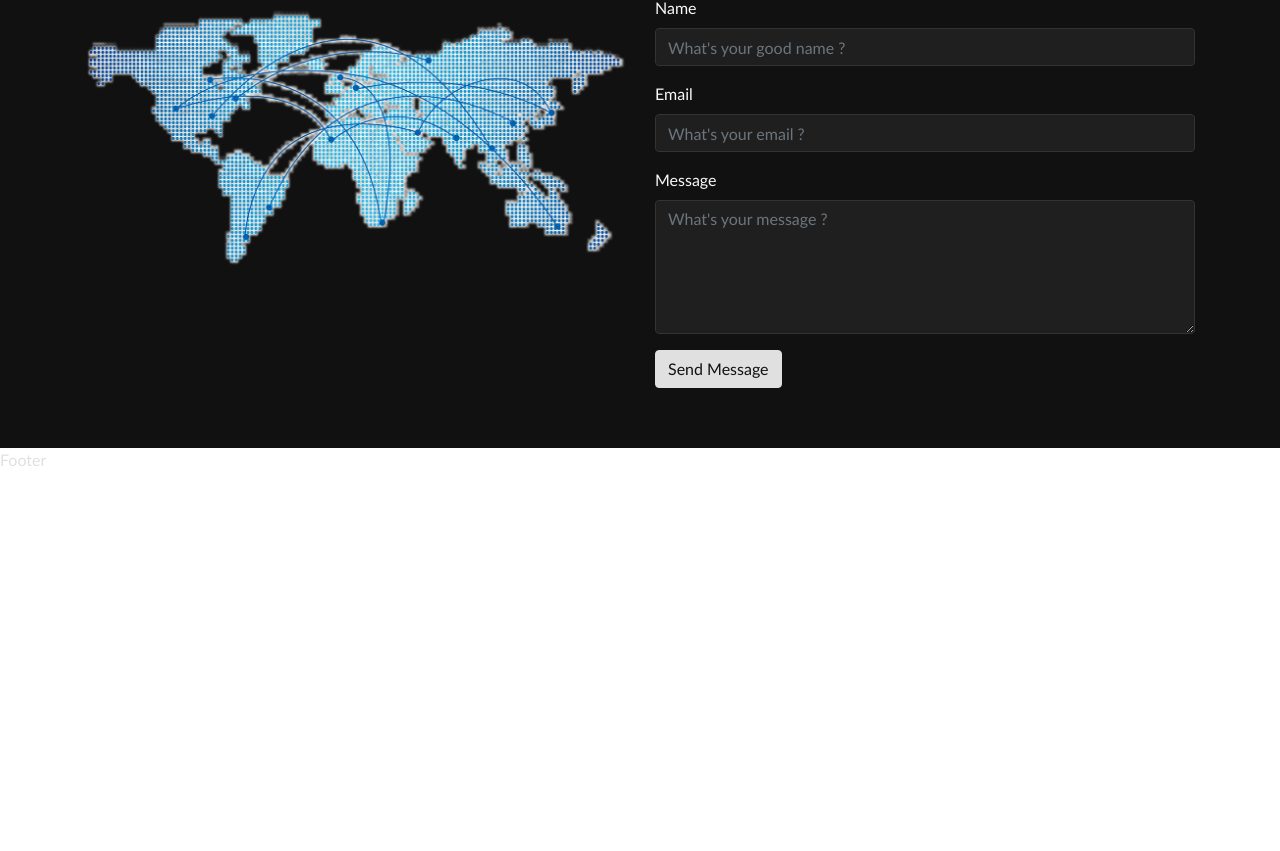
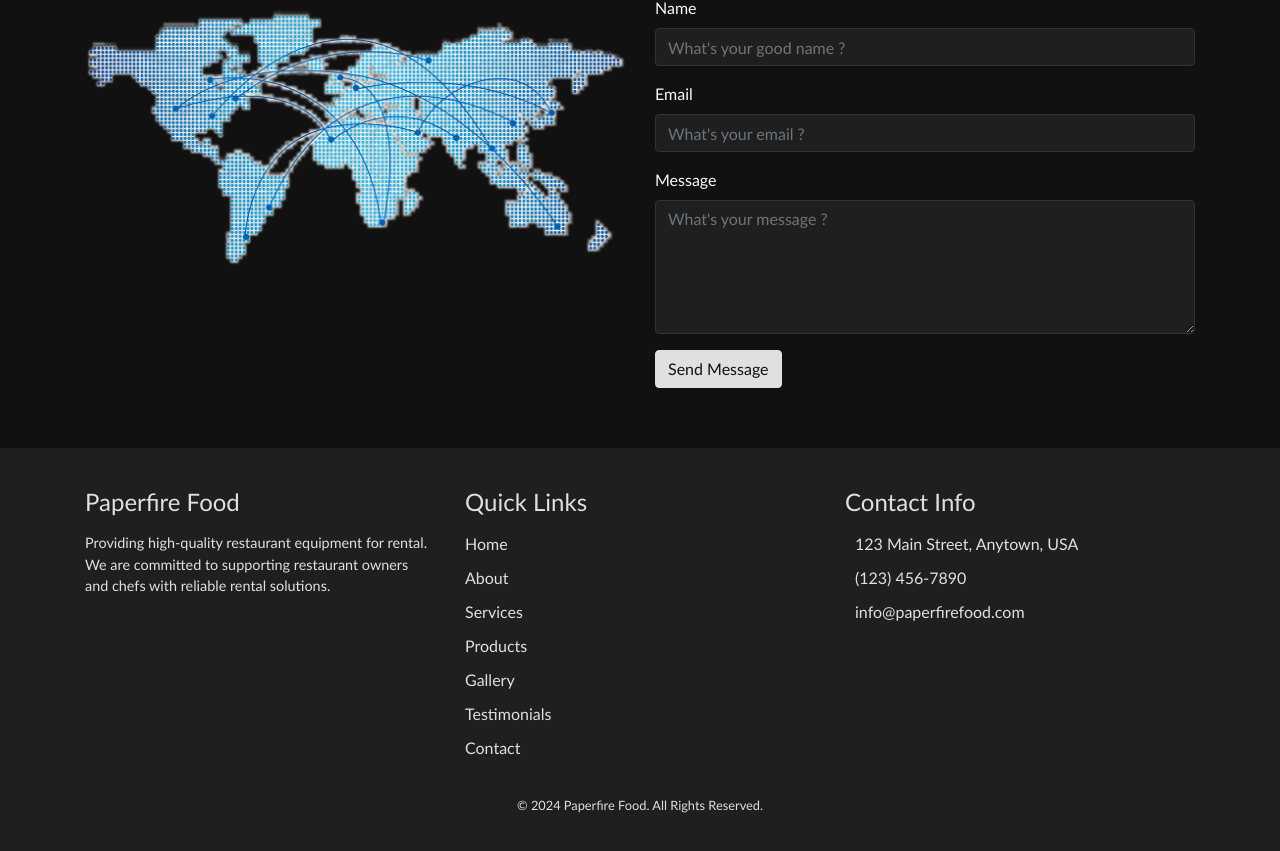
Before and after one commit to Himesh-Kukadiya/Paperfire-Food-static, a React (Vite) app: page / in a window 1280 px wide. Shown: the part 3992-4843 px from the top of the page. Before the commit the page ends 4464 px from the top, so only its background shows below. Built offline with nearby package versions, Linux system fonts and the light colour scheme.

Commit message:
Complete Footer Section

```diff
--- a/src/Components/Footer.jsx
+++ b/src/Components/Footer.jsx
@@ -1,7 +1,46 @@
 
 const Footer = () => {
     return (
-        <div>Footer</div>
+        <footer className="footer-section">
+            <div className="container">
+                <div className="row">
+                    <div className="col-lg-4">
+                        <h5 className="footer-title">Paperfire Food</h5>
+                        <p className="footer-description">Providing high-quality restaurant equipment for rental. We are
+                            committed to supporting restaurant owners and chefs with reliable rental solutions.</p>
+                        <div className="social-icons">
+                            <a href="#" className="social-icon"><i className="fab fa-facebook-f"></i></a>
+                            <a href="#" className="social-icon"><i className="fab fa-twitter"></i></a>
+                            <a href="#" className="social-icon"><i className="fab fa-instagram"></i></a>
+                            <a href="#" className="social-icon"><i className="fab fa-linkedin-in"></i></a>
+                        </div>
+                    </div>
+                    <div className="col-lg-4">
+                        <h5 className="footer-title">Quick Links</h5>
+                        <ul className="footer-links">
+                            <li><a href="#home">Home</a></li>
+                            <li><a href="#about">About</a></li>
+                            <li><a href="#services">Services</a></li>
+                            <li><a href="#products">Products</a></li>
+                            <li><a href="#gallery">Gallery</a></li>
+                            <li><a href="#testimonials">Testimonials</a></li>
+                            <li><a href="#contact">Contact</a></li>
+                        </ul>
+                    </div>
+                    <div className="col-lg-4">
+                        <h5 className="footer-title">Contact Info</h5>
+                        <ul className="footer-contact-info">
+                            <li><i className="fas fa-map-marker-alt"></i> 123 Main Street, Anytown, USA</li>
+                            <li><i className="fas fa-phone"></i> (123) 456-7890</li>
+                            <li><i className="fas fa-envelope"></i> info@paperfirefood.com</li>
+                        </ul>
+                    </div>
+                </div>
+                <div className="footer-bottom">
+                    <p>&copy; 2024 Paperfire Food. All Rights Reserved.</p>
+                </div>
+            </div>
+        </footer>
     )
 }
 
```
